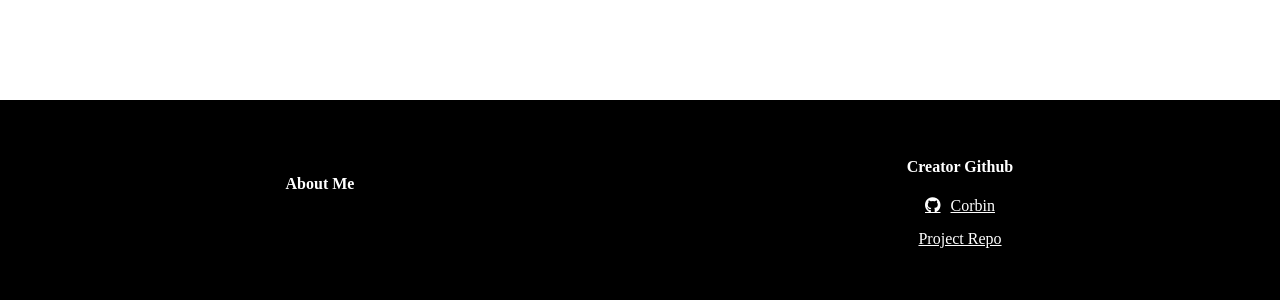
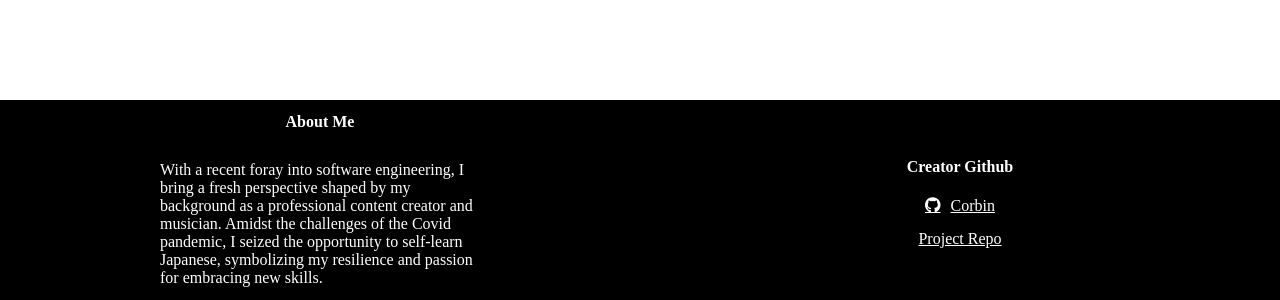
Before and after one commit to Promingy/Capstone, a React (Vite) app in the folder react-vite/: page /recipes/1 in a window 1280 px wide. Shown: the part 915-1215 px from the top of the page. Built offline with nearby package versions, Linux system fonts and the light colour scheme; no server answers.

Commit message:
Updated title, added about me description

```diff
--- a/react-vite/index.html
+++ b/react-vite/index.html
@@ -5,7 +5,7 @@
     <meta name="viewport" content="width=device-width, initial-scale=1.0" />
     <script src="https://kit.fontawesome.com/bce787cc33.js" crossorigin="anonymous"></script>
     <link rel="icon" href="/favicon.svg" type="image/svg" />
-    <title>Auth Me</title>
+    <title>Recipe Rendezvous</title>
   </head>
   <body>
     <div id="root"></div>
--- a/react-vite/src/components/Footer/Footer.css
+++ b/react-vite/src/components/Footer/Footer.css
@@ -40,3 +40,15 @@
 .github_link:active {
     color: #BB1F17;
 }
+
+.footer_left {
+    gap: 30px;
+}
+
+.footer_left > * {
+    margin: 0;
+}
+
+.about_me {
+    max-width: 50%;
+}
--- a/react-vite/src/components/Footer/Footer.jsx
+++ b/react-vite/src/components/Footer/Footer.jsx
@@ -6,7 +6,7 @@ export default function Footer() {
         <div className='footer_container'>
             <div className='footer_left'>
                 <h4>About Me</h4>
-                <p></p>
+                <p className='about_me'>With a recent foray into software engineering, I bring a fresh perspective shaped by my background as a professional content creator and musician. Amidst the challenges of the Covid pandemic, I seized the opportunity to self-learn Japanese, symbolizing my resilience and passion for embracing new skills.</p>
             </div>
             <div className='footer_right'>
                 <h4>Creator Github</h4>
```
